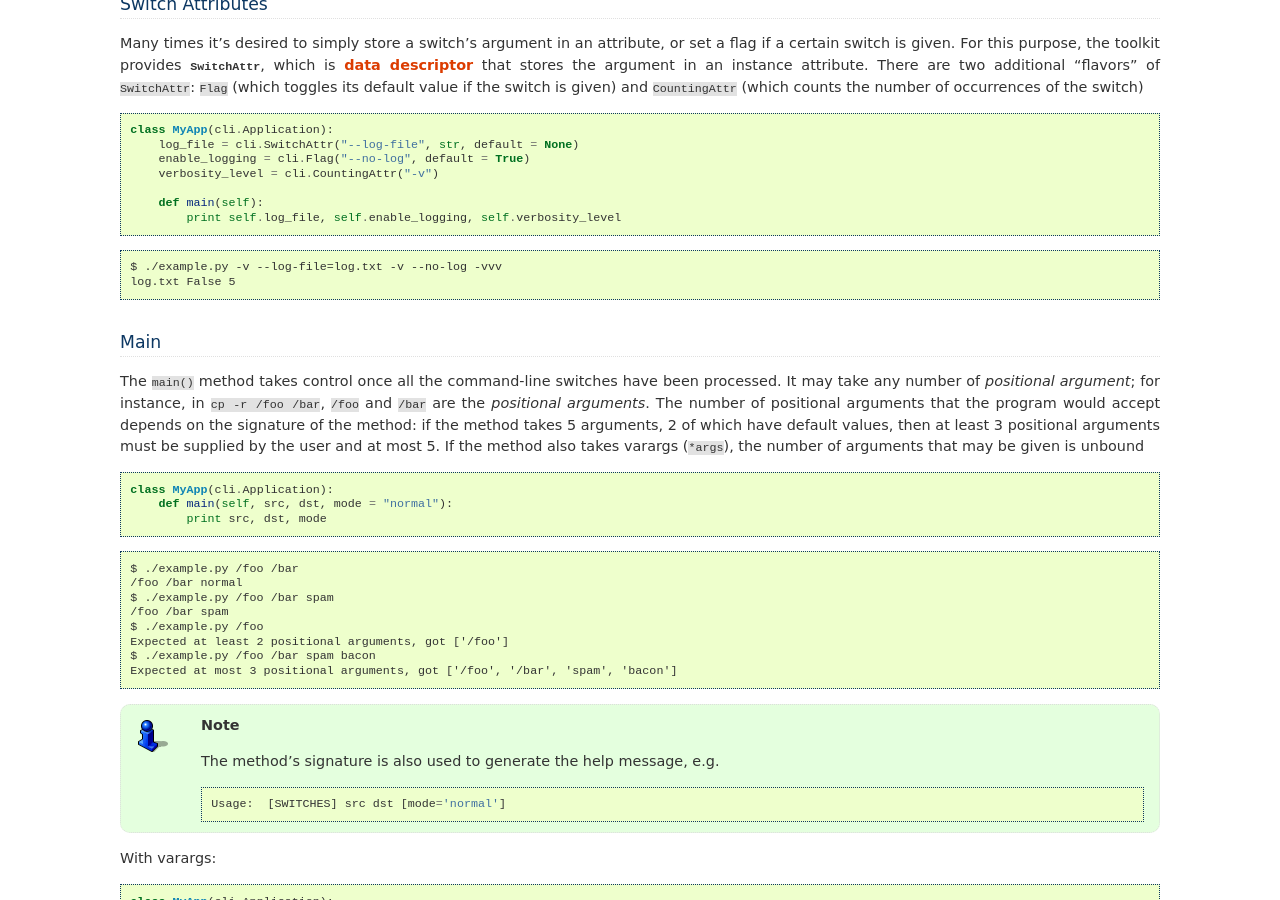
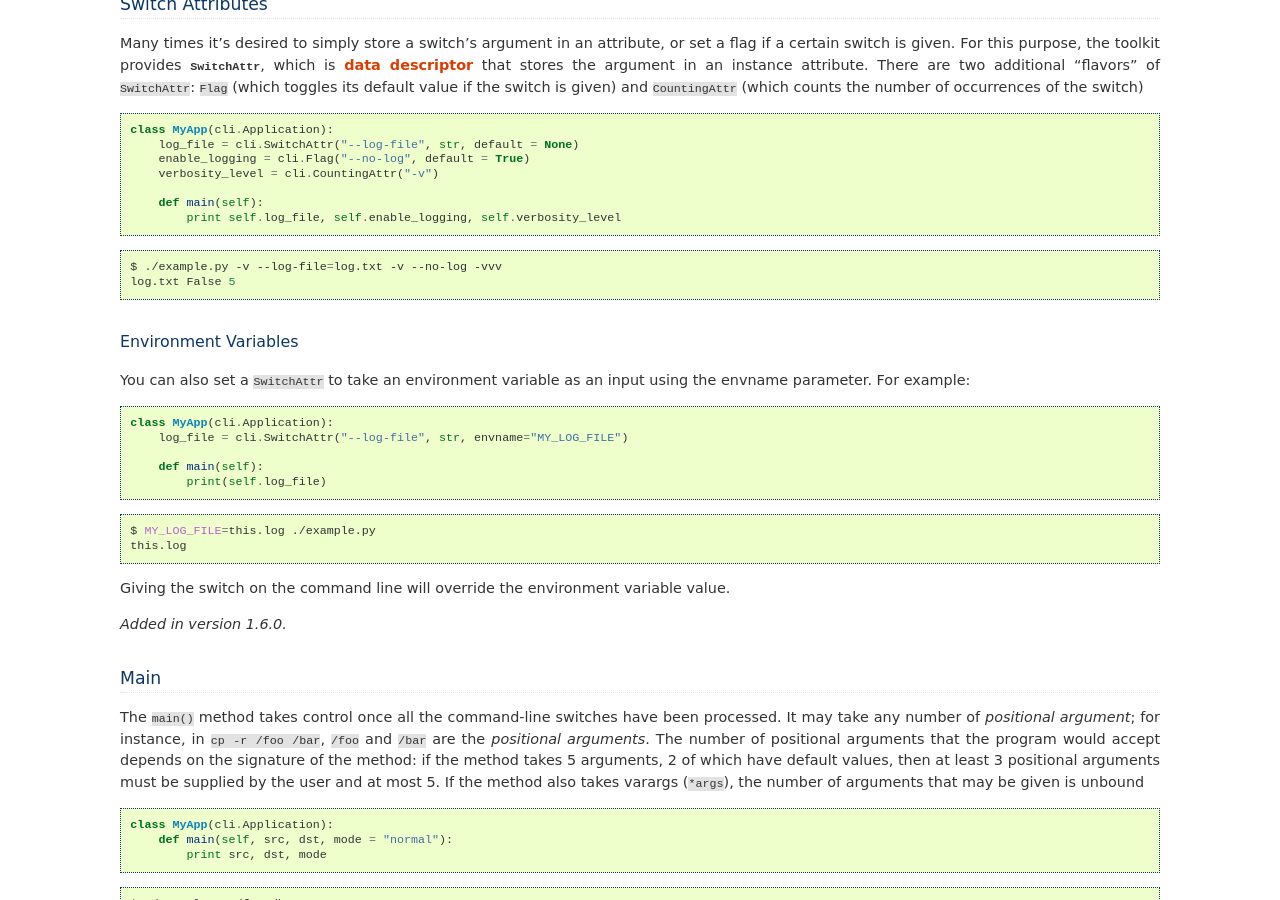
Before and after one commit to tomerfiliba/plumbum, a Sphinx documentation site: the page built from docs/cli.rst, in a window 1280 px wide and 900 px high, scrolled down 4816 px. Built offline with Sphinx 7.4.7, drawn with Linux system fonts in a browser that asks for light colours.

Commit message:
Updating docs for envname

```diff
--- a/CHANGELOG.rst
+++ b/CHANGELOG.rst
@@ -4,6 +4,7 @@
 * Machines: Added ``.get()`` method for checking several commands. (`#205 <https://github.com/tomerfiliba/plumbum/pull/205>`_)
 * Machines: ``local.cwd`` now is the current directory even if you change the directory with non-Plumbum methods. (`#207 <https://github.com/tomerfiliba/plumbum/pull/207>`_)
 * Remote machines: Better error message for SSH (`#211 <https://github.com/tomerfiliba/plumbum/pull/211>`_)
+* CLI: added ``envname``, which allows you specify an environment variable for a ``SwitchAttr`` (`#216 <https://github.com/tomerfiliba/plumbum/pull/216>`_)
 * Continued to clean out Python 2.5 hacks
 
 1.5.0
--- a/docs/cli.rst
+++ b/docs/cli.rst
@@ -306,10 +306,32 @@ if the switch is given) and ``CountingAttr`` (which counts the number of occurre
         def main(self):
             print self.log_file, self.enable_logging, self.verbosity_level
 
-::
+.. code-block:: bash
 
     $ ./example.py -v --log-file=log.txt -v --no-log -vvv
     log.txt False 5
+
+
+Environment Variables
+^^^^^^^^^^^^^^^^^^^^^
+
+You can also set a ``SwitchAttr`` to take an environment variable as an input using the envname parameter.
+For example::
+
+    class MyApp(cli.Application):
+        log_file = cli.SwitchAttr("--log-file", str, envname="MY_LOG_FILE")
+
+        def main(self):
+            print(self.log_file)
+
+.. code-block:: bash
+
+    $ MY_LOG_FILE=this.log ./example.py
+    this.log
+
+Giving the switch on the command line will override the environment variable value.
+
+.. versionadded:: 1.6.0
 
 Main
 ----
```
